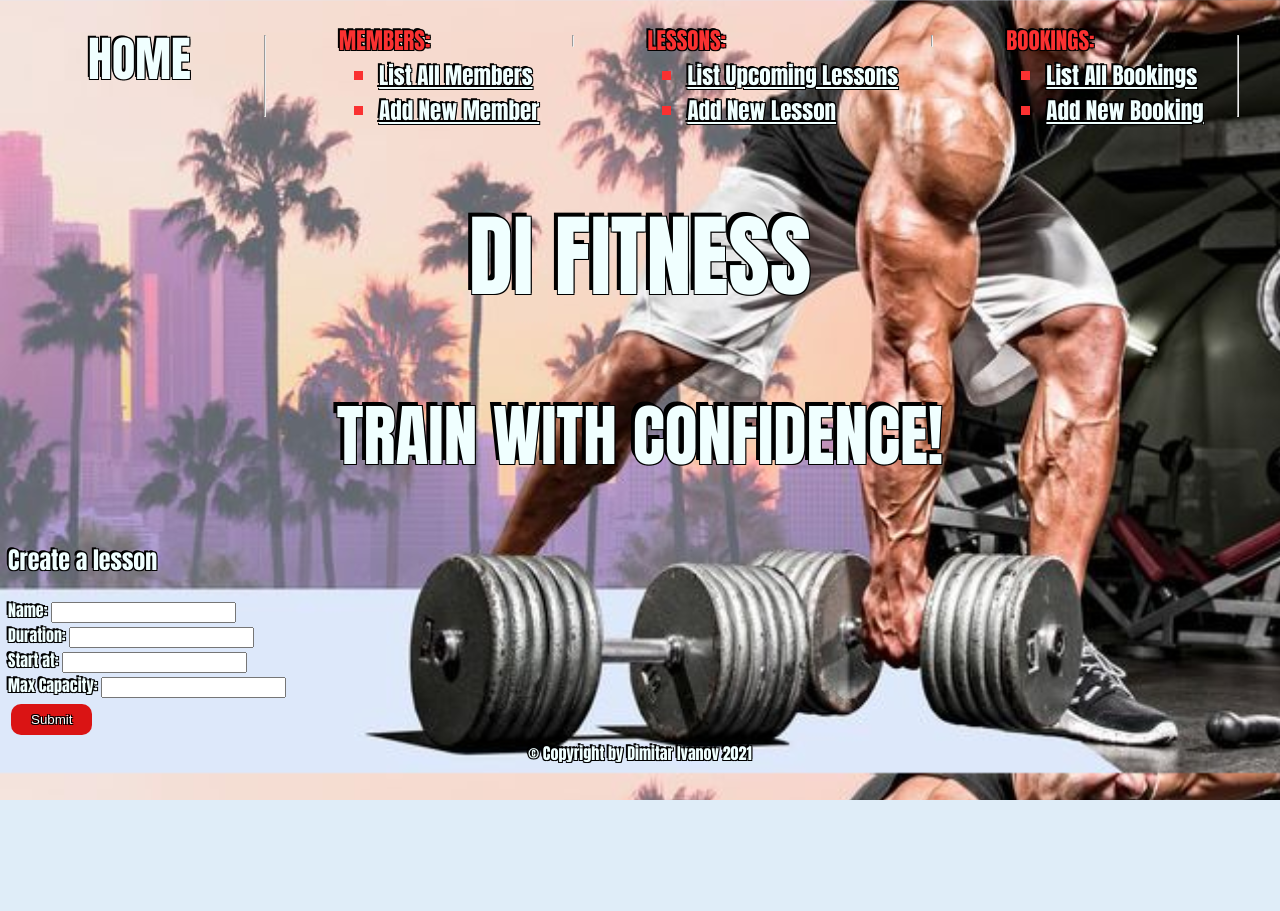
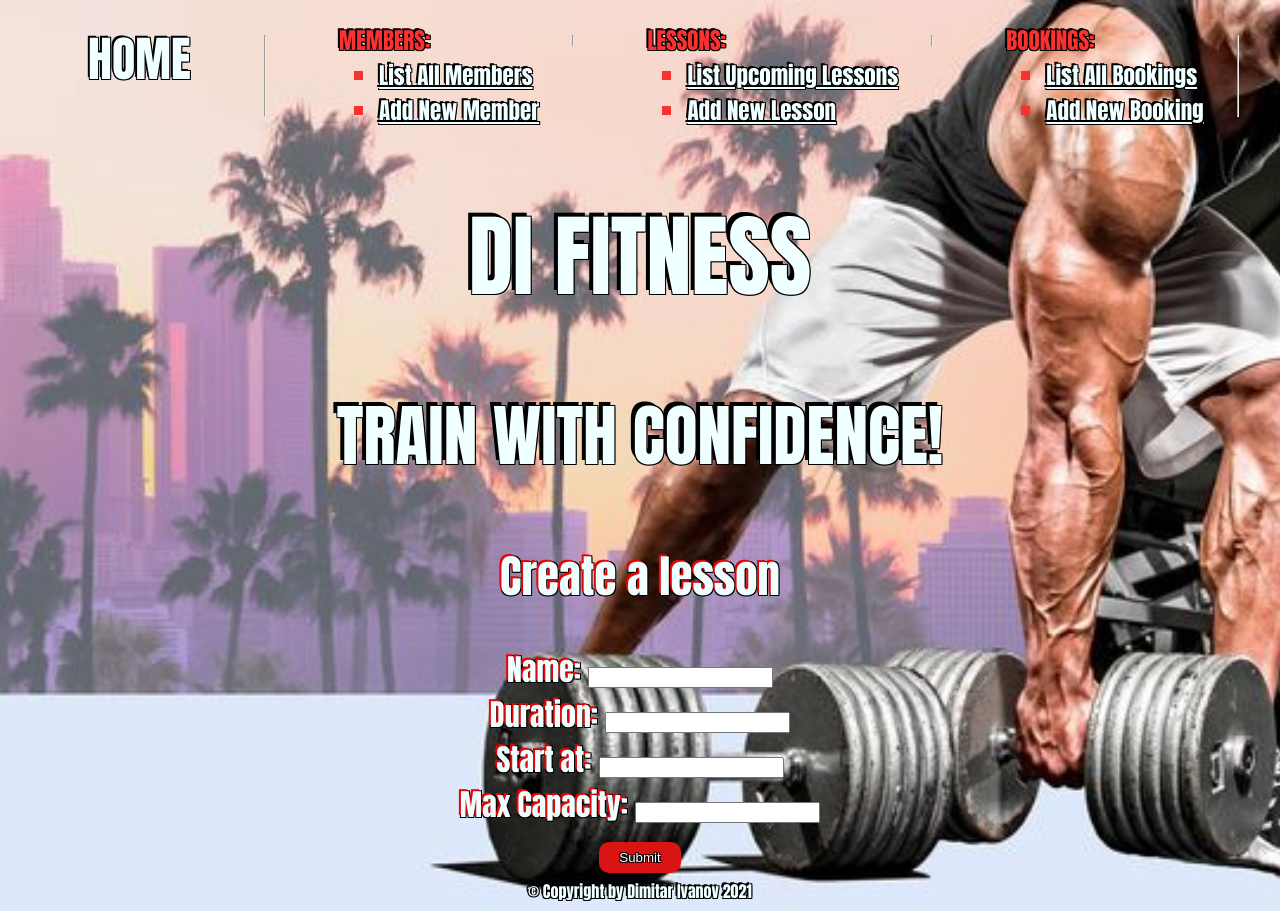
Before and after one commit to mitkousa/Gym_Project_W4, a Flask app: page /lessons/new in a window 1280 px wide. Before the commit the page ends 800 px from the top, so only its background shows below. Run offline with Flask 2, Linux system fonts and the light colour scheme.

Commit message:
new bookings centered and made larger,with red text shaddow

```diff
--- a/static/style.css
+++ b/static/style.css
@@ -127,9 +127,17 @@ a {
 
 .cap {
     text-align: center;
+    color: crimson;
 }
 
 .new_booking {
     text-align: center;
-    font-size: 25px;
+    font-size: 30px;
+
 }
+
+.new_lesson {
+    text-align: center;
+    font-size: 30px;
+    text-shadow: -2px -2px 0 rgb(228, 5, 5), 1px -1px 0 #000, -1px 1px 0 #000, 1px 1px 0 #000;
+}
--- a/templates/lessons/new.html
+++ b/templates/lessons/new.html
@@ -1,6 +1,7 @@
 {% extends "base.html" %}
 {% block content %}
 
+<div class="new_lesson">
 <h2>Create a lesson</h2>
 
 <form action="/lessons" method="POST">
@@ -25,5 +26,5 @@
         <input type="submit">
     </div>
 </form>
-
+</div>
 {% endblock %}
```
